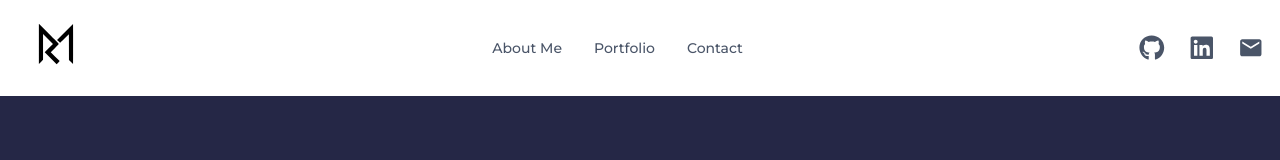
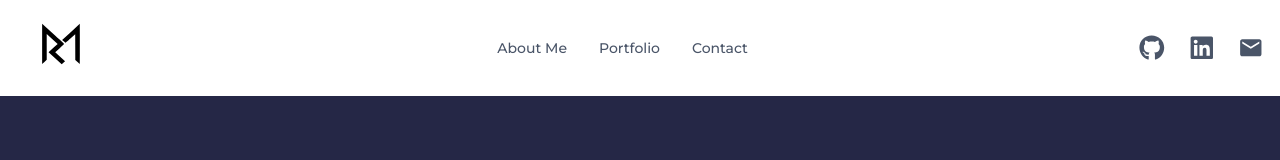
Before and after one commit to ritvik0109/portfolio-website, a Next.js app: page / in a window 1280 px wide. Shown: the top 160 px of the page. Built offline with nearby package versions, Linux system fonts and the light colour scheme.

Commit message:
style: stretch logo horizontally a little

```diff
--- a/src/components/Logo/Logo.tsx
+++ b/src/components/Logo/Logo.tsx
@@ -16,10 +16,11 @@ export default function Logo({
     <Link href="/" passHref>
       <svg
         xmlns="http://www.w3.org/2000/svg"
-        width="80"
+        width="90"
         height="80"
         version="1.0"
         viewBox="0 0 500 499"
+        transform="scale(1.1, 1)"
       >
         <path
           d="M143 224v125.5l13-13 13-13v-161l31 31 31 31-25.7 25.7-25.8 25.8 37.3 37.2 37.2 37.3 9.5-9.5 9.5-9.5-27.9-27.9-27.9-27.9 25.4-25.4c14-14 25.4-25.8 25.4-26.1 0-.4-28.1-28.8-62.5-63.2L143 98.5V224zM306.5 149l-50 50 9 9c4.9 4.9 9.3 9 9.8 9 .4 0 13-12.1 28-27l27.2-26.9.3 80.4.2 80.5 12.8 12.5 12.7 12.4.3-62.4c.1-34.4.1-90.6 0-125l-.3-62.5-50 50z"
```
